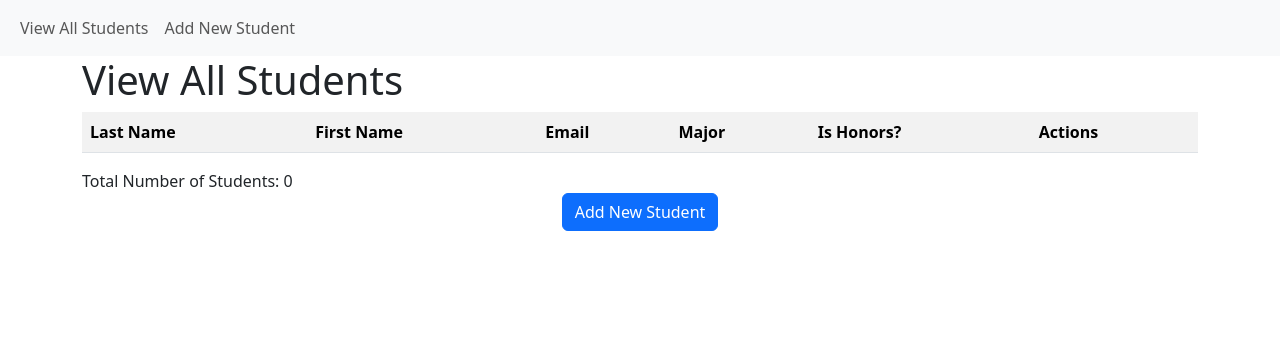
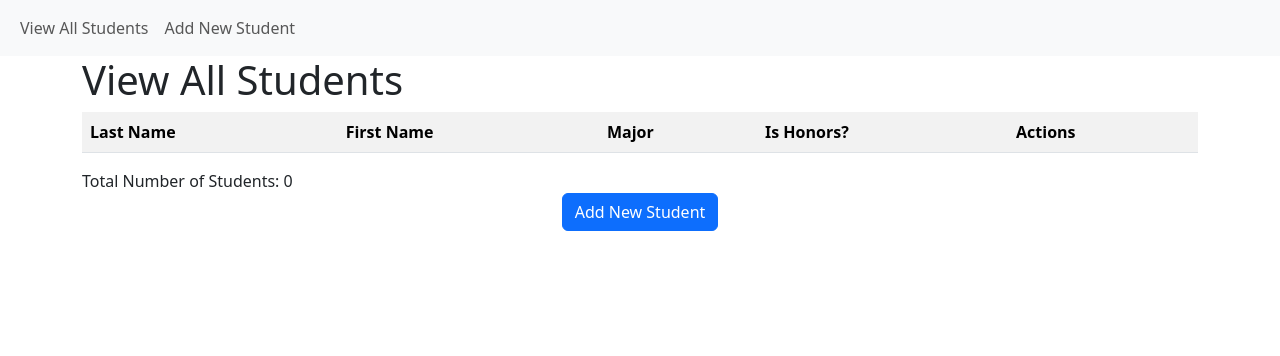
Before and after one commit to Mbush1x/helloWorld, a Flask app: page /student/view in a window 1280 px wide. Shown: the top 356 px of the page. Run offline with Flask 3, Linux system fonts and the light colour scheme; lists and menus that the app fills with data are empty.

Commit message:
removed email as it was no longer needed and caused difucntion in running the code

```diff
--- a/templates/student_view_all.html
+++ b/templates/student_view_all.html
@@ -28,7 +28,6 @@
         <tr>
             <th>Last Name</th>
 			<th>First Name</th>
-            <th>Email</th>
             <th>Major</th>
             <th>Is Honors?</th>
             <th>Actions</th>
@@ -38,7 +37,7 @@
         <tr>
             <td><a href="{{ url_for('student_view', student_id=each_student['student_id']) }}">{{ each_student['last_name'] }}</a></td>
             <td>{{ each_student['first_name'] }}</td>
-            <td>{{ student.email }}</td>
+            <td>{{ each_student.email if each_student.email else 'N/A' }}</td>
             <td>{{ each_major['major'] }}</td>
             <td>{{ 'Yes' if each_student['is_honors'] == 1 else 'No' }}</td>
             <td>
```
